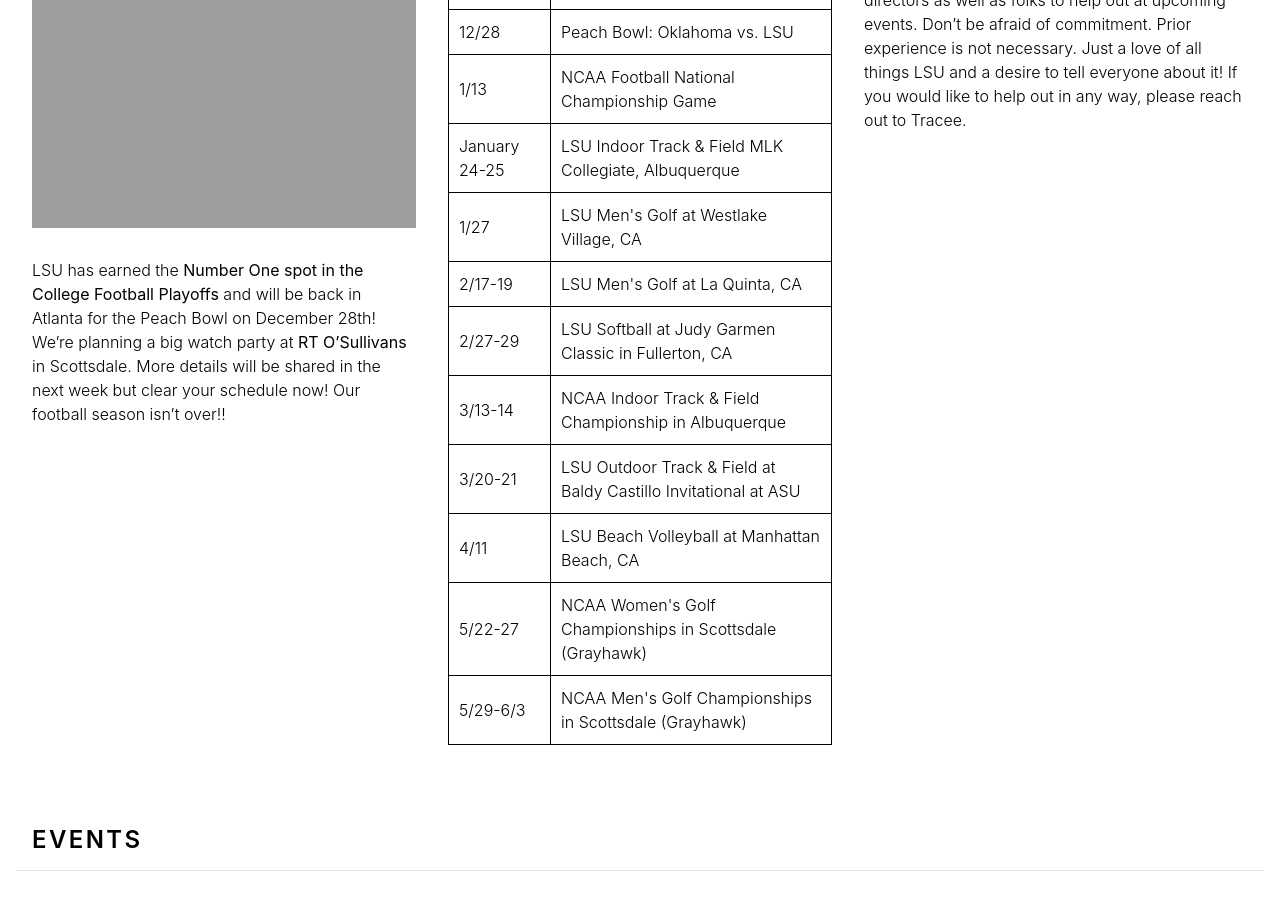
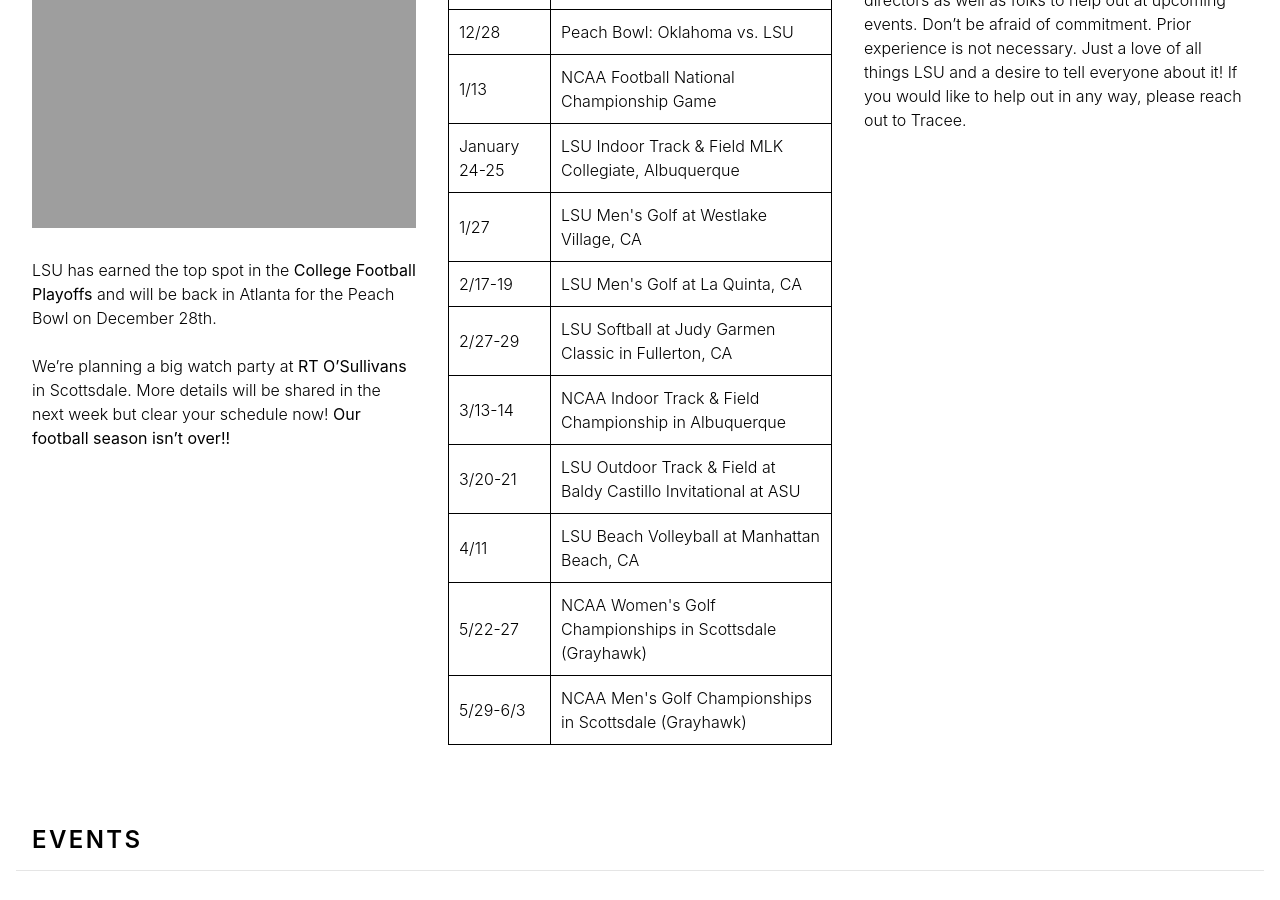
Before and after one commit to lsu-phoenix-alumni/lsu-phoenix-alumni.github.io, a Jekyll site: the page built from index.html, in a window 1280 px wide and 900 px high, scrolled down 1065 px. Built offline with Jekyll 4.4.1, drawn with Linux system fonts in a browser that asks for light colours.

Commit message:
Updated Back To Atlanta

```diff
--- a/_announcements/back-to-atlanta.markdown
+++ b/_announcements/back-to-atlanta.markdown
@@ -5,6 +5,6 @@ date: 2019-12-09 10:01:00 -07:00
 
 ![alt text](https://lsu-phoenix-alumni.github.io/assets/img/LSU-PeachBowl.jpg)
 <br>
-LSU has earned the **Number One spot in the College Football Playoffs** and will be back in Atlanta for the Peach Bowl on December 28th!
-
-We're planning a big watch party at **RT O'Sullivans** in Scottsdale. More details will be shared in the next week but clear your schedule now! Our football season isn't over!!
+LSU has earned the top spot in the **College Football Playoffs** and will be back in Atlanta for the Peach Bowl on December 28th.
+<br>
+We're planning a big watch party at **RT O'Sullivans** in Scottsdale. More details will be shared in the next week but clear your schedule now! **Our football season isn't over!!**
```
